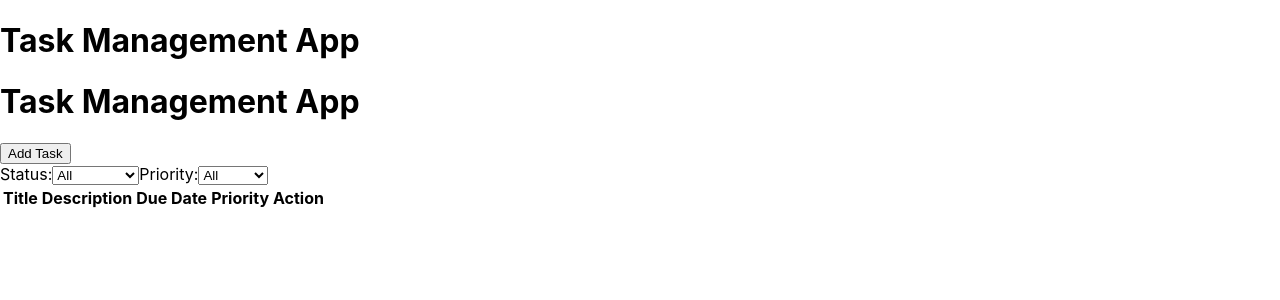
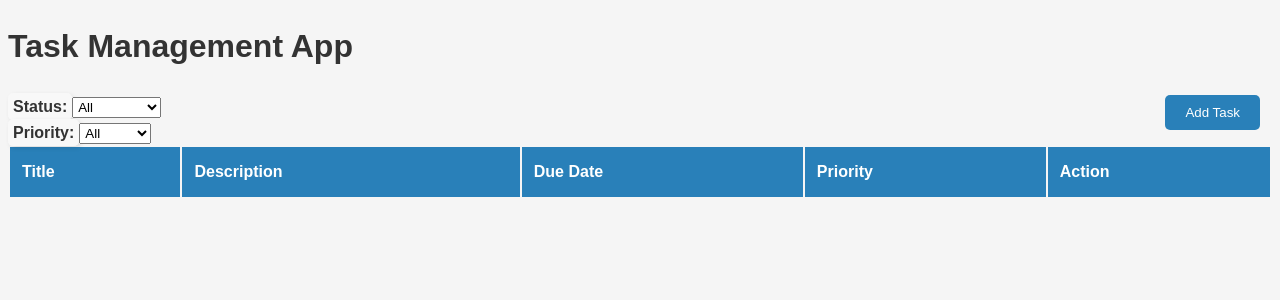
Before and after one commit to SannatVatsyan/task-manager, a React (Create React App) app: page / in a window 1280 px wide. Shown: the top 300 px of the page. Built offline with nearby package versions, Linux system fonts and the light colour scheme.

Commit message:
Add styling and new features

```diff
--- a/package.json
+++ b/package.json
@@ -14,6 +14,7 @@
     "@types/react": "^18.2.48",
     "@types/react-dom": "^18.2.18",
     "react": "^18.2.0",
+    "react-beautiful-dnd": "^13.1.1",
     "react-dom": "^18.2.0",
     "react-router-dom": "^6.21.3",
     "react-scripts": "5.0.1",
@@ -43,5 +44,8 @@
       "last 1 firefox version",
       "last 1 safari version"
     ]
+  },
+  "devDependencies": {
+    "@types/react-beautiful-dnd": "^13.1.8"
   }
 }
--- a/src/components/TaskList.tsx
+++ b/src/components/TaskList.tsx
@@ -1,16 +1,21 @@
-// src/components/TaskList.tsx
+// Import necessary modules and components
 import React, { useState, useEffect } from 'react';
-import Task, { TaskProps } from './Task';
-import Filter from './Filter';
-import TaskDetails from './TaskDetails';
-import TaskForm from './TaskForm';
+import { DragDropContext, Draggable, Droppable, DropResult } from 'react-beautiful-dnd';
+import Task, { TaskProps } from './Task';      // Importing Task component and its props
+import Filter from './Filter';                 // Importing Filter component
+import TaskDetails from './TaskDetails';       // Importing TaskDetails component
+import TaskForm from './TaskForm';             // Importing TaskForm component
+import '/Users/sannatvats/Desktop/Intern/task-manager/src/index.css';  // Importing CSS file
 
+// Define the TaskList functional component
 const TaskList: React.FC = () => {
+  // State variables to manage tasks, filtered tasks, selected task, and task form visibility
   const [tasks, setTasks] = useState<TaskProps[]>([]);
   const [filteredTasks, setFilteredTasks] = useState<TaskProps[]>([]);
   const [selectedTask, setSelectedTask] = useState<TaskProps | null>(null);
   const [showTaskForm, setShowTaskForm] = useState(false);
 
+  // useEffect to load tasks from localStorage on component mount
   useEffect(() => {
     const storedTasks = localStorage.getItem('tasks');
     if (storedTasks) {
@@ -18,11 +23,13 @@ const TaskList: React.FC = () => {
     }
   }, []);
 
+  // useEffect to update localStorage when tasks change
   useEffect(() => {
     localStorage.setItem('tasks', JSON.stringify(tasks));
     setFilteredTasks(filterTasks(tasks, 'all'));
   }, [tasks]);
 
+  // Function to filter tasks based on a given filter
   const filterTasks = (tasksToFilter: TaskProps[], filter: string) => {
     if (filter === 'completed') {
       return tasksToFilter.filter((task) => task.completed);
@@ -32,10 +39,12 @@ const TaskList: React.FC = () => {
     return tasksToFilter;
   };
 
+  // Handler for filter change
   const handleFilterChange = (filter: string) => {
     setFilteredTasks(filterTasks(tasks, filter));
   };
 
+  // Handler for sorting tasks based on a key
   const handleSort = (key: keyof TaskProps) => {
     const sortedTasks = [...filteredTasks].sort((a, b) =>
       a[key] > b[key] ? 1 : b[key] > a[key] ? -1 : 0
@@ -43,6 +52,7 @@ const TaskList: React.FC = () => {
     setFilteredTasks(sortedTasks);
   };
 
+  // Handler for clicking on a task to view details
   const handleTaskClick = (taskId: number) => {
     const task = tasks.find((task) => task.id === taskId);
     if (task) {
@@ -50,11 +60,13 @@ const TaskList: React.FC = () => {
     }
   };
 
+  // Handler for adding a new task
   const handleAddTask = (newTask: Omit<TaskProps, 'id'>) => {
     setTasks((prevTasks) => [...prevTasks, { ...newTask, id: Date.now(), completed: false }]);
     setShowTaskForm(false);
   };
 
+  // Handler for editing an existing task
   const handleEditTask = (editedTask: Omit<TaskProps, 'id'>) => {
     setTasks((prevTasks) =>
       prevTasks.map((task) => (task.id === selectedTask?.id ? { ...editedTask, id: task.id } : task))
@@ -62,21 +74,48 @@ const TaskList: React.FC = () => {
     setSelectedTask(null);
   };
 
+  // Handler for deleting a task
   const handleDeleteTask = (taskId: number) => {
     setTasks((prevTasks) => prevTasks.filter((task) => task.id !== taskId));
     setSelectedTask(null);
   };
 
+  // Handler for drag-and-drop end
+  const handleDragEnd = (result: DropResult) => {
+    console.log('Drag End Result:', result);
+
+    if (!result.destination) return; // Dropped outside the list
+
+    const reorderedTasks = Array.from(filteredTasks);
+    const [movedTask] = reorderedTasks.splice(result.source.index, 1);
+    reorderedTasks.splice(result.destination.index, 0, movedTask);
+
+    setFilteredTasks(reorderedTasks);
+  };
+
+  // JSX structure for rendering the component
   return (
     <div>
-      <h1>Task Management App</h1>
-      <button onClick={() => setShowTaskForm(true)}>Add Task</button>
+      {/* Button to add a new task */}
+      <button id="add_task" onClick={() => setShowTaskForm(true)}>Add Task</button>
+
+      {/* Conditionally render the TaskForm based on showTaskForm state */}
       {showTaskForm && (
         <TaskForm onSubmit={selectedTask ? handleEditTask : handleAddTask} onCancel={() => setShowTaskForm(false)} task={selectedTask} />
       )}
+
+      {/* Render the Filter component */}
       <Filter onFilterChange={handleFilterChange} />
-      <table>
+
+      {/* Drag-and-drop context for the task list */}
+      <DragDropContext onDragEnd={handleDragEnd}>
+        {/* Droppable area for the task list */}
+        <Droppable droppableId="taskList">
+          {(provided) => (
+            // Table for displaying tasks
+            <table {...provided.droppableProps} ref={provided.innerRef}>
               <thead>
+                {/* Table header with clickable columns for sorting */}
                 <tr>
                   <th onClick={() => handleSort('title')}>Title</th>
                   <th onClick={() => handleSort('description')}>Description</th>
@@ -86,20 +125,40 @@ const TaskList: React.FC = () => {
                 </tr>
               </thead>
               <tbody>
-          {filteredTasks.map((task) => (
-            <tr key={task.id} onClick={() => handleTaskClick(task.id)}>
+                {/* Map through filtered tasks to create draggable rows */}
+                {filteredTasks.map((task, index) => (
+                  // Draggable row for each task
+                  <Draggable key={task.id.toString()} draggableId={task.id.toString()} index={index}>
+                    {(provided) => (
+                      // Task row with drag props and click handler
+                      <tr
+                        ref={provided.innerRef}
+                        {...provided.draggableProps}
+                        {...provided.dragHandleProps}
+                        onClick={() => handleTaskClick(task.id)}
+                      >
+                        {/* Task information columns */}
                         <td>{task.title}</td>
                         <td>{task.description}</td>
                         <td>{task.dueDate}</td>
                         <td>{task.priority}</td>
+
+                        {/* Action buttons for editing and deleting tasks */}
                         <td>
                           <button onClick={() => setShowTaskForm(true)}>Edit</button>
                           <button onClick={() => handleDeleteTask(task.id)}>Delete</button>
                         </td>
                       </tr>
+                    )}
+                  </Draggable>
                 ))}
               </tbody>
             </table>
+          )}
+        </Droppable>
+      </DragDropContext>
+
+      {/* Render TaskDetails component when a task is selected */}
       {selectedTask && (
         <TaskDetails
           title={selectedTask.title}
@@ -113,4 +172,5 @@ const TaskList: React.FC = () => {
   );
 };
 
+// Export the TaskList component as the default export
 export default TaskList;
--- a/src/index.css
+++ b/src/index.css
@@ -1,13 +1,161 @@
+/* styles.css */
+
+/* General styling for the body */
 body {
-  margin: 0;
-  font-family: -apple-system, BlinkMacSystemFont, 'Segoe UI', 'Roboto', 'Oxygen',
-    'Ubuntu', 'Cantarell', 'Fira Sans', 'Droid Sans', 'Helvetica Neue',
-    sans-serif;
-  -webkit-font-smoothing: antialiased;
-  -moz-osx-font-smoothing: grayscale;
+  font-family: 'Arial', sans-serif;
+  line-height: 1.6;
+  background-color: #f5f5f5;
+  color: #333;
 }
 
-code {
-  font-family: source-code-pro, Menlo, Monaco, Consolas, 'Courier New',
-    monospace;
+/* Container styling for a responsive layout */
+.container {
+  max-width: 1200px;
+  margin: 0 auto;
+  padding: 20px;
 }
+
+/* Header styling with gradient background, shadow, and centered text */
+header {
+  background: linear-gradient(45deg, #f9f9f9, #e0e0e0);
+  box-shadow: 0px 0px 10px rgba(0, 0, 0, 0.1);
+  padding: 20px;
+  text-align: center;
+}
+
+/* Styling for the "Add Task" button */
+#add_task {
+  background-color:  #2980b9 !important;
+  color: white;
+  border: none;
+  padding: 10px 20px;
+  cursor: pointer;
+  border-radius: 5px;
+  transition: background-color 0.3s ease;
+  position: fixed;
+  right: 20px;
+  top: 95px;
+}
+
+#add_task:hover {
+  transform: scale(1.1);
+}
+
+/* Styling for labels with background color, border radius, and shadow */
+label {
+  font-size: 16px;
+  font-weight: bold;
+  color: #333;
+  margin-bottom: 8px;
+  padding: 5px;
+  background-color: #f8f8f8;
+  border-radius: 5px;
+  box-shadow: 2px 2px 5px rgba(0, 0, 0, 0.1);
+}
+
+/* Styling for select elements and options */
+select {
+  position: relative;
+  display: inline-block;
+  padding: 1px;
+  cursor: pointer;
+}
+
+select option {
+  position: absolute;
+  background-color: #f9f9f9;
+  min-width: 160px;
+  box-shadow: 0 8px 16px rgba(0, 0, 0, 0.2);
+  z-index: 1;
+}
+
+/* Table styling for headers and cells */
+table {
+  width: 100%;
+}
+
+/* Header cell styling */
+th {
+  background-color: #2980b9;
+  color: white;
+  padding: 12px;
+  text-align: left;
+}
+
+/* Cell styling for different columns */
+td {
+  padding: 10px;
+}
+
+/* "Title" column styling */
+td:nth-child(1) {
+  font-weight: bold;
+}
+
+/* "Description" column styling */
+td:nth-child(2) {
+  max-width: 300px;
+  overflow: hidden;
+  text-overflow: ellipsis;
+}
+
+/* "Due Date" column styling */
+td:nth-child(3) {
+  white-space: nowrap;
+}
+
+/* "Priority" column styling */
+td:nth-child(4) {
+  text-transform: capitalize;
+}
+
+/* "Action" column button styling */
+td:nth-child(5) button {
+  background-color: #008CBA;
+  color: white;
+  padding: 8px 12px;
+  border: none;
+  cursor: pointer;
+  margin-right: 5px;
+  transition: background-color 0.3s ease;
+  border-radius: 5px;
+}
+
+/* Hover effect for "Action" column buttons */
+td:nth-child(5) button:hover {
+  background-color: #00537E;
+}
+
+/* Input and textarea styling */
+input[type="text"],
+textarea {
+  padding: 10px;
+  margin-bottom: 10px;
+  box-sizing: border-box;
+  border: 1px solid #ccc;
+  border-radius: 5px;
+  height: 25px;
+}
+
+textarea {
+  height: 25px !important;
+  margin-bottom: -6px;
+  padding: 3px;
+}
+
+/* Date input styling */
+input[type="date"] {
+  padding: 10px;
+  margin-bottom: 10px;
+  box-sizing: border-box;
+  border: 1px solid #ccc;
+  border-radius: 5px;
+  height: 25px;
+}
+
+/* Styling for task details section */
+.task-details {
+  background-color: #f2f2f2;
+  padding: 20px;
+  margin-top: 20px;
+}
```
Also changed, not shown: src/components/Filter.tsx (+13 -1 lines), src/components/Task.tsx (+13 -1 lines), src/components/TaskDetails.tsx (+15 -1 lines), src/components/TaskForm.tsx (+25 -5 lines), 1 other file (tests, documents, lock files or other folders). Lines whose indentation alone changed are shown as unchanged.
